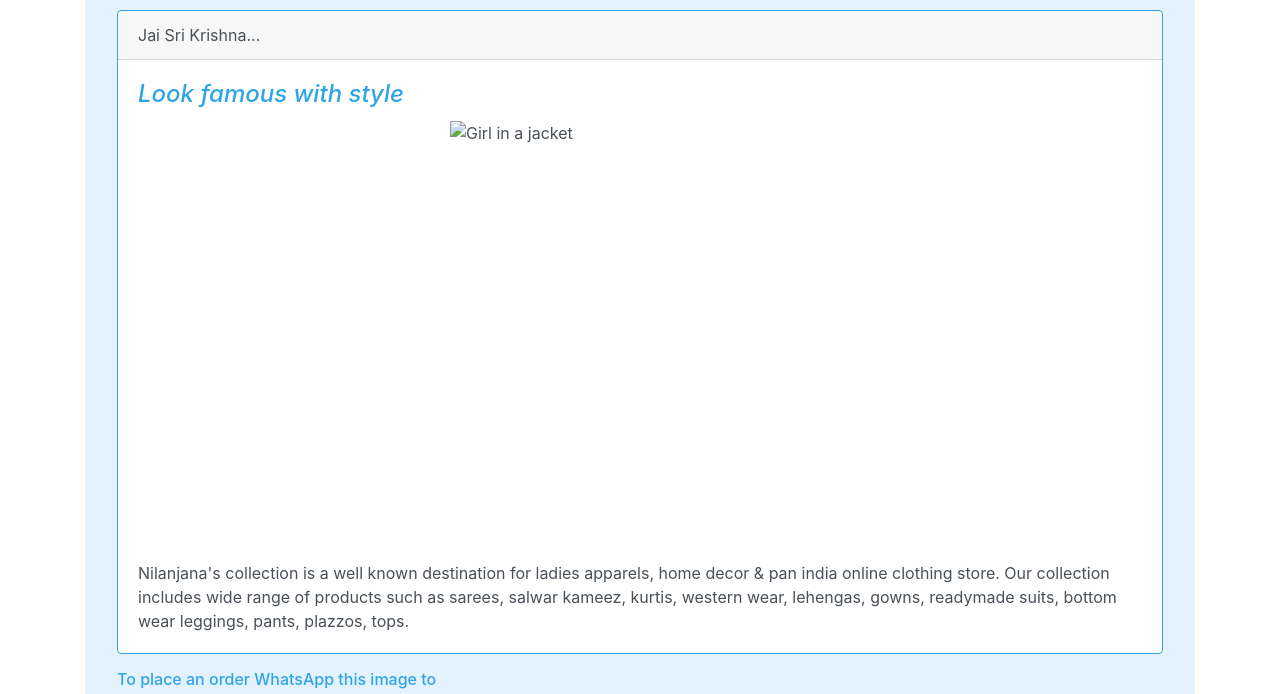
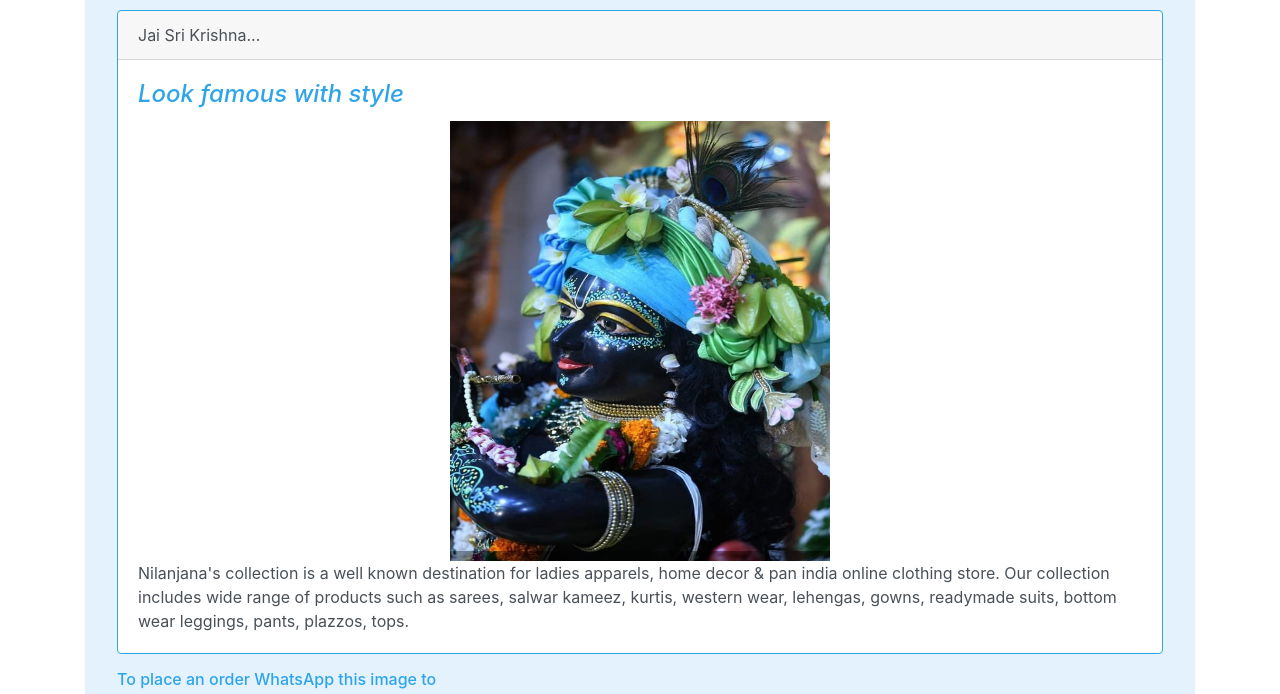
Before and after one commit to indiawebapp/showcase, a plain HTML site: page index.html in a window 1280 px wide. Shown: the part 90-784 px from the top of the page. Drawn offline with nearby package versions, Linux system fonts and the light colour scheme; the site is published under a folder, as on GitHub Pages, so addresses that start at the root find nothing.

Commit message:
Update index.html

```diff
--- a/index.html
+++ b/index.html
@@ -22,7 +22,7 @@
           <div id="Product_Segment" class="card-header">Jai Sri Krishna...</div>
           <div class="card-body">
             <h4 id="Product_Name" class="card-title"><i>Look famous with style</i></h4>
-            <img id="Image_Code" class='imageID' src='/images/CoverPage.jpeg' width=380 height=440 alt="Girl in a jacket">
+            <img id="Image_Code" class='imageID' src='images/CoverPage.jpeg' width=380 height=440 alt="Girl in a jacket">
             <p id="Size_Available"><em>Price: 100/-</em>.</p>
             <p id="Price"><em>Price: 100/-</em>.</p>
             <p id="Description" class="card-text">Nilanjana's collection is  a well known destination for ladies apparels, home decor & pan india online clothing store. Our
```
